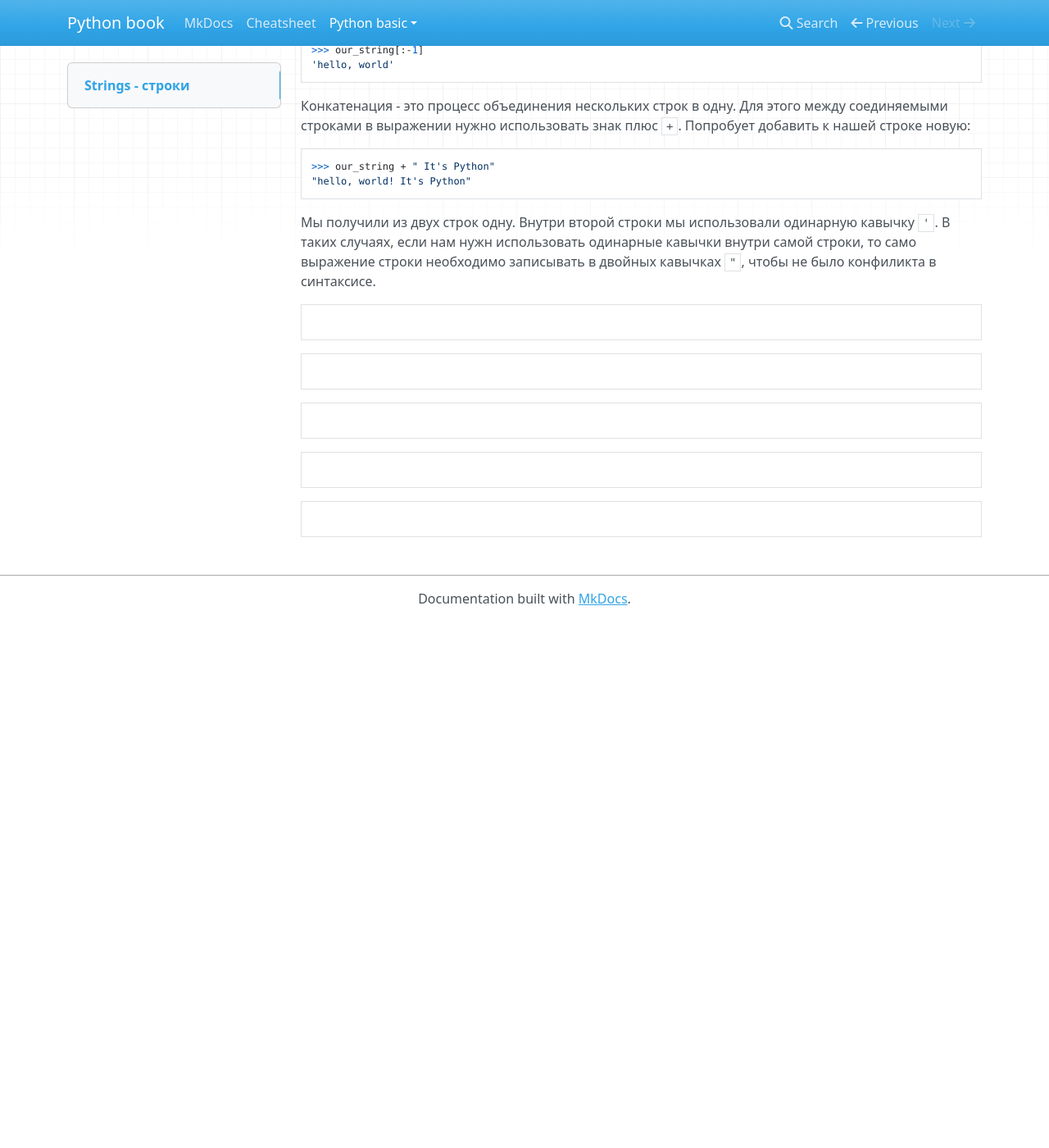
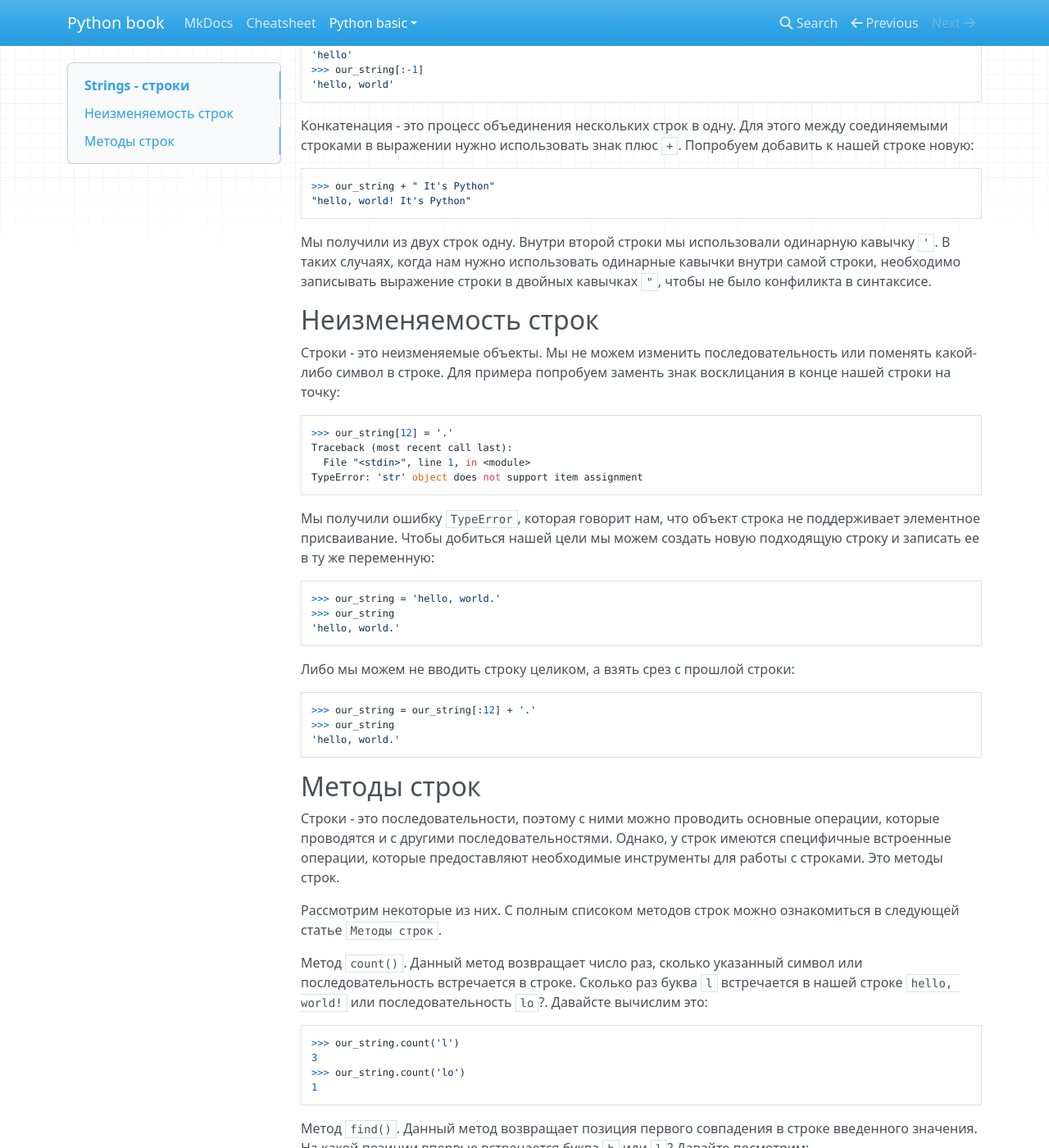
Before and after one commit to smackov/python_book, an MkDocs documentation site: the page built from book/docs/Python basic/Strings.md, in a window 1280 px wide and 1400 px high, scrolled down 1905 px. Shown: the whole window at 82% size. Built offline with MkDocs 1.6.1, drawn with Linux system fonts in a browser that asks for light colours; nearby versions of some CDN libraries; before the commit the page ends 2663 px from its top, so only the background shows below that; some of the changed text lies outside the part shown.

Commit message:
Append 'String' doc

````diff
--- a/book/docs/Python basic/Strings.md
+++ b/book/docs/Python basic/Strings.md
@@ -40,7 +40,7 @@
 'l'
 ```
 
-Так как строки поддерживают индексацию, то, скорее всего, нам будет удобно ползоваться функцией, которая могла бы выводить длину строк. Так и есть, функция `len()` работает со строками:
+Так как строки поддерживают индексацию, то, скорее всего, нам будет удобно ползоваться функцией, которая могла бы выводить длину строк. Для этих целей существует функция `len()`, которая работает со строками:
 
 ``` python
 >>> len(our_string)
@@ -71,7 +71,7 @@
 '!'
 ```
 
-По умолчанию левая граница среза принимается равной нулю, а правая — длине нарезаемой последовательности. Таким образом, мы можем указывать только левый или только правый индекс, что дает на дополнительную гибкость при работе над срезами:
+По умолчанию левая граница среза принимается равной нулю, а правая — длине нарезаемой последовательности `len(string)`. Таким образом, мы можем указывать только левый или правый индекс, что дает нам дополнительную гибкость при работе над срезами:
 
 ``` python
 >>> our_string = 'hello, world!'
@@ -89,17 +89,105 @@
 'hello, world'
 ```
 
-Конкатенация - это процесс объединения нескольких строк в одну. Для этого между соединяемыми строками в выражении нужно использовать знак плюс `+`. Попробует добавить к нашей строке новую:
+Конкатенация - это процесс объединения нескольких строк в одну. Для этого между соединяемыми строками в выражении нужно использовать знак плюс `+`. Попробуем добавить к нашей строке новую:
 
 ``` python
 >>> our_string + " It's Python"
 "hello, world! It's Python"
 ```
 
-Мы получили из двух строк одну. Внутри второй строки мы использовали одинарную кавычку `'`. В таких случаях, если нам нужн использовать одинарные кавычки внутри самой строки, то само выражение строки необходимо записывать в двойных кавычках `"`, чтобы не было конфиликта в синтаксисе.
+Мы получили из двух строк одну. Внутри второй строки мы использовали одинарную кавычку `'`. В таких случаях, когда нам нужно использовать одинарные кавычки внутри самой строки, необходимо записывать выражение строки в двойных кавычках `"`, чтобы не было конфиликта в синтаксисе.
+
+## Неизменяемость строк
+
+Строки - это неизменяемые объекты. Мы не можем изменить последовательность или поменять какой-либо символ в строке. Для примера попробуем заменть знак восклицания в конце нашей строки на точку:
 
 ``` python
+>>> our_string[12] = '.'
+Traceback (most recent call last):
+  File "<stdin>", line 1, in <module>
+TypeError: 'str' object does not support item assignment
+```
 
+Мы получили ошибку `TypeError`, которая говорит нам, что объект строка не поддерживает элементное присваивание. Чтобы добиться нашей цели мы можем создать новую подходящую строку и записать ее в ту же переменную:
+
+``` python
+>>> our_string = 'hello, world.'
+>>> our_string
+'hello, world.'
+```
+
+Либо мы можем не вводить строку целиком, а взять срез с прошлой строки:
+
+``` python
+>>> our_string = our_string[:12] + '.'
+>>> our_string
+'hello, world.'
+```
+
+## Методы строк
+
+Строки - это последовательности, поэтому с ними можно проводить основные операции, которые проводятся и с другими последовательностями. Однако, у строк имеются специфичные встроенные операции, которые предоставляют необходимые инструменты для работы с строками. Это методы строк.
+
+Рассмотрим некоторые из них. С полным списоком методов строк можно ознакомиться в следующей статье `Методы строк`.
+
+Метод `count()`. Данный метод возвращает число раз, сколько указанный символ или последовательность встречается в строке. Сколько раз буква `l` встречается в нашей строке `hello, world!` или последовательность `lo`?. Давайсте вычислим это:
+
+``` python
+>>> our_string.count('l')
+3
+>>> our_string.count('lo')
+1
+```
+
+Метод `find()`. Данный метод возвращает позиция первого совпадения в строке введенного значения. На какой позиции впервые встречается буква `h` или `l`?
+Давайте посмотрим:
+
+``` python
+>>> our_string.find('h')
+0
+>>> our_string.find('l')
+2
+```
+
+Заметим, что буква `l` впервые встречается на позиции 2, после нее следует та же самая буква только ее позиция уже равна 3. Поэтому мы получаем позицию номер 2 в примере выше.
+
+Метод `replace()`. Данный метод находит все совпадения ввденному паттерну и заменяет их на введенное значение. Давайте заменим все буквы `o` на букву `a` в нашей строке:
+
+``` python
+>>> our_string.replace('o', 'a')
+'hella, warld!'
+```
+
+Результат выглядит смешным, но довольно показателен.
+
+Помните, что мы говорили о том, что строки являются неизменяемыми объектами в Python? Мы только что заменили часть букв на другие. Значит, что мы изменили нашу строку? Давайте проверим:
+
+``` python
+>>> our_string
+'hello, world!'
+```
+
+Наша строка никак не изменилась. Метод `replace()` берет исходную строку и возвращает другую. Строки нельзя изменить.
+
+Методы `upper()` и `lower()` переводят строку в верхний и нижний регистры соотвественно. Продемонстрируем их на наше строке:
+
+``` python
+>>> our_string.upper()
+'HELLO, WORLD!'
+>>> our_string.lower()
+'hello, world!'
+```
+
+Метод `split()`. Данный метод весьма полезен и встречается часто при работе со строками. Он возвращает список из литералов строки, разделенных сепаратором. Сепаратор по умолчанию равен знаку пробела:
+
+``` python
+>>> our_string.split() # Разделение строки по пробелу
+['hello,', 'world!']
+>>> our_string.split(',') # Разделение строки по знаку запятой
+['hello', ' world!']
+>>> our_string.split('o') # Разделение строки по буквам  'о'
+['hell', ', w', 'rld!']
 ```
 
 
@@ -116,8 +204,3 @@
 ``` python
 
 ```
-
-
-``` python
-
-```
````
Also changed, not shown: other parts of book/docs/Python basic/Strings.md (+1 -1 lines).
